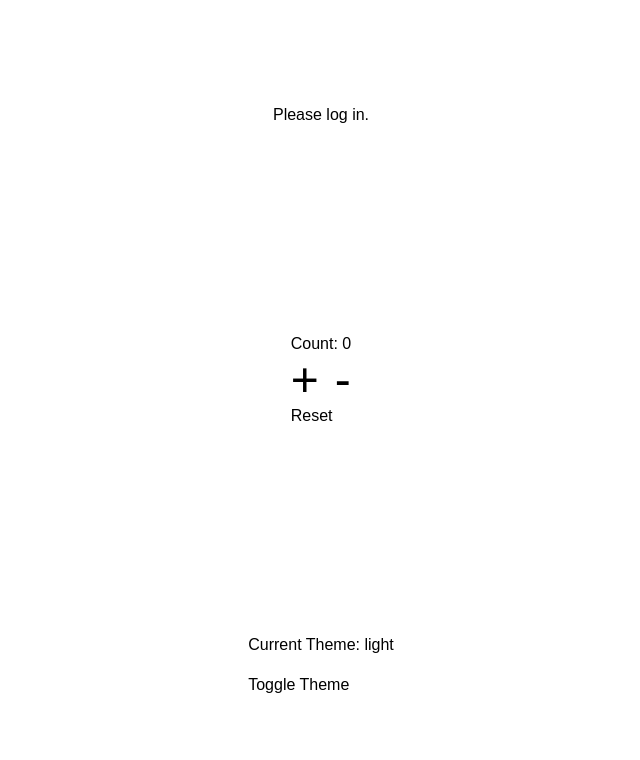
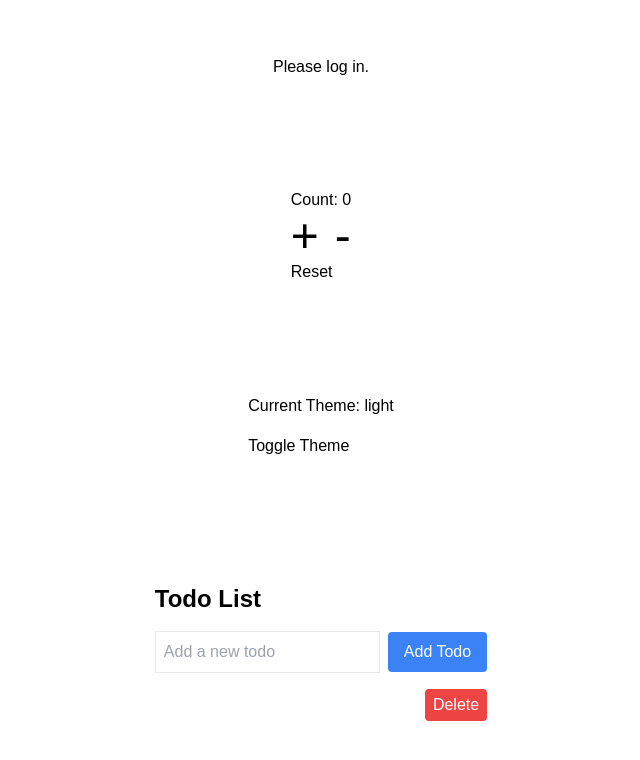
Before and after one commit to neilnicky/nextjs-redux-toolkit-mastery, a Next.js app: page / in a window 1280 px wide. Shown: the top 760 px of the page, without its empty margins (319-959 px from the left). Built offline with nearby package versions, Linux system fonts and the light colour scheme.

Commit message:
feat: add Todo list display on the main page

```diff
--- a/src/app/page.tsx
+++ b/src/app/page.tsx
@@ -4,6 +4,7 @@ import { toggleTheme } from "@/store/slices/themeSlice";
 import { useDispatch, useSelector } from "react-redux";
 import Auth from "./components/Auth";
 import Counter from "./components/Counter";
+import Todos from "./components/Todos";
 
 export default function Home() {
   const dispatch = useDispatch();
@@ -22,6 +23,7 @@ export default function Home() {
           Toggle Theme
         </button>
       </div>
+      <Todos />
     </div>
   );
 }
```
